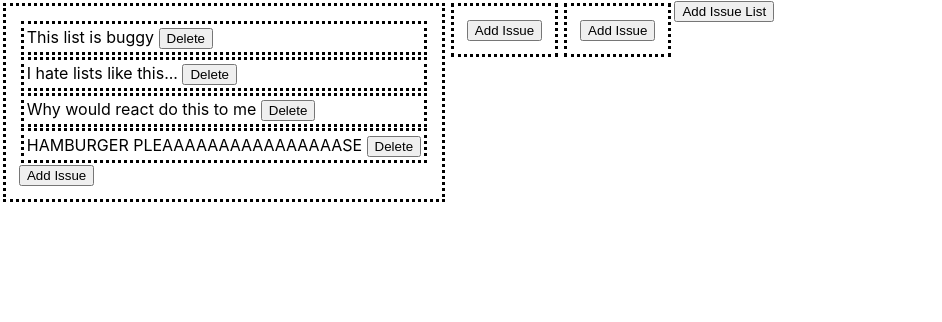
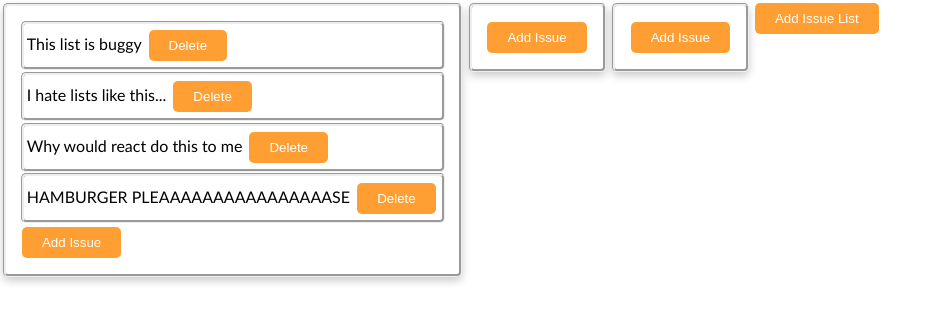
Before and after one commit to infomediadesign/sad-02-2022-project-the-secret-ingredient, a React (Create React App) app in the folder frontend/: page / in a window 1280 px wide. Shown: the top 322 px of the page, without its empty margins (0-942 px from the left). Built offline with nearby package versions, Linux system fonts and the light colour scheme.

Commit message:
Added Basic Styling for Board and buttons

```diff
--- a/frontend/src/Views/Board.tsx
+++ b/frontend/src/Views/Board.tsx
@@ -13,20 +13,19 @@ import {
     NotDraggingStyle,
 } from 'react-beautiful-dnd';
 import { getSystemErrorName } from 'util';
+import '../styles/Board.scss';
 
-const horizontalList: CSS.Properties = {
-    float: 'left',
-    padding: '0.8rem',
-    border: 'dotted',
-    margin: '0.2rem',
-};
-
-const issueStyle: CSS.Properties = {
-    padding: '0.2rem',
-    border: 'dotted',
-    margin: '0.1rem',
-};
-
+// const horizontalList: CSS.Properties = {
+//     float: 'left',
+//     padding: '0.8rem',
+//     border: 'dotted',
+//     margin: '0.2rem',
+// };
+// const issueStyle: CSS.Properties = {
+//     padding: '0.2rem',
+//     border: 'dotted',
+//     margin: '0.1rem',
+// };
 const dragReducer = produce((state: any, action: any) => {
     switch (action.type) {
         case 'MOVE': {
@@ -103,6 +102,7 @@ function App() {
     return (
         <div>
             <button
+                className="btn-primary"
                 onClick={() => {
                     issueListsNames.push('items' + issueListsNames.length);
                     dispatch({ type: 'UPDATELISTS', me: state });
@@ -134,10 +134,11 @@ function App() {
 
     function arrangeDragDropForIssueList(provided: any, state: any, mapItem: Issue[], index: any): JSX.Element {
         return (
-            <div style={horizontalList} ref={provided.innerRef} {...provided.droppableProps}>
+            <div className="horizontalList" ref={provided.innerRef} {...provided.droppableProps}>
                 {mapItem?.map((issue: Issue, IIndex: number) => arrangeIssueInList(issue, IIndex, index))}
                 {provided.placeholder}
                 <button
+                    className="btn-secondary"
                     onClick={() => {
                         issueIdIncrement++;
                         dispatch({
@@ -175,9 +176,10 @@ function App() {
     function arrangeIssue(provided: DraggableProvided, issue: Issue, index: number, IIndex: number) {
         return (
             <div ref={provided.innerRef} {...provided.draggableProps} {...provided.dragHandleProps}>
-                <div style={issueStyle}>
+                <div className="issueList">
                     <span>{issue.content + ' '}</span>
                     <button
+                        className="btn-primary"
                         onClick={() => {
                             dispatch({
                                 type: 'DELETEISSUE',
--- /dev/null
+++ b/frontend/src/styles/Board.scss
@@ -0,0 +1,67 @@
+$font-stack: Arial, Helvetica, sans-serif;
+$light-color: #f4f4f4;
+// $primary-color: #0e6cff;
+$primary-color: #ffffff;
+$secondary-color: #ff8700;
+
+
+
+
+
+
+%btn {
+    display: inline-block;
+    border-radius: 5px;
+    padding: 8px 20px;
+    margin: 3px;
+
+    &:hover {
+        transform: scale(.98);
+    }
+}
+
+
+
+
+
+.horizontalList{
+    float: left;
+    padding: 0.8rem;
+    margin: 0.2rem;
+    box-shadow: 0 4px 8px 0 rgb(0 0 0 / 20%);
+    border-radius: 5px;
+    border-style:groove;
+    font-family: 'Trebuchet MS', sans-serif;
+
+}
+
+
+.horizontalList:hover{
+    box-shadow: 0 8px 16px 0 rgba(0,0,0,0.2);
+}
+
+.issueList{
+    padding: 0.2rem;
+    margin: 0.1rem;
+    border-radius: 5px;
+    border-style:groove;
+}
+.issueList:hover{
+    box-shadow: 0 8px 16px 0 rgba(0,0,0,0.2);
+}
+
+.btn-primary {
+    @extend %btn;
+    background-color: lighten($secondary-color, 10%);
+    set-background:lighten($secondary-color, 10%);
+    color: $primary-color;
+    border: none;
+}
+
+.btn-secondary {
+    @extend %btn;
+    background-color:lighten($secondary-color, 10%);
+    set-background:lighten($secondary-color, 10%);
+    color: $primary-color;
+    border: none;
+}
```
Also changed, not shown: 1 other file (tests, documents, lock files or other folders).
